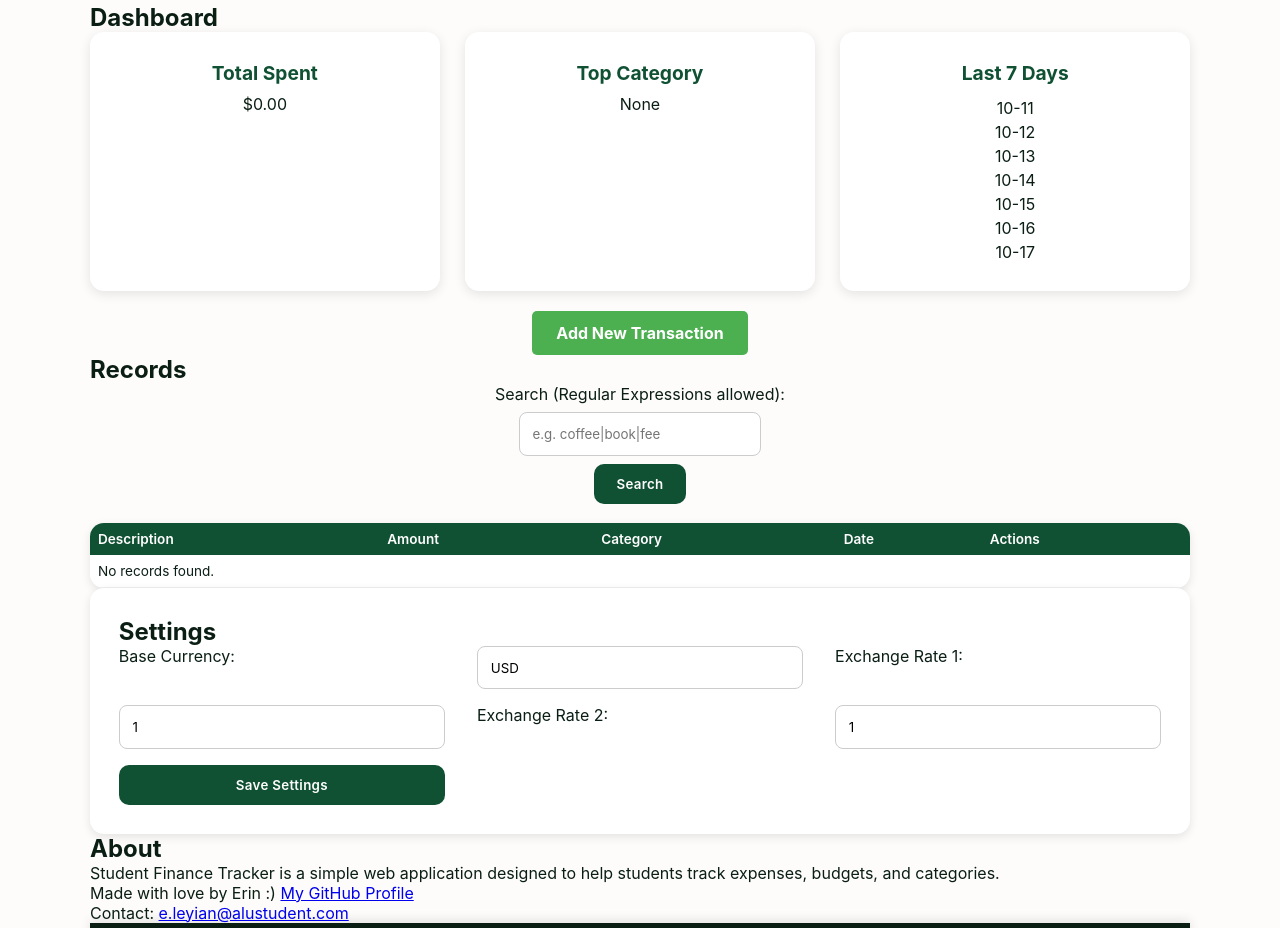
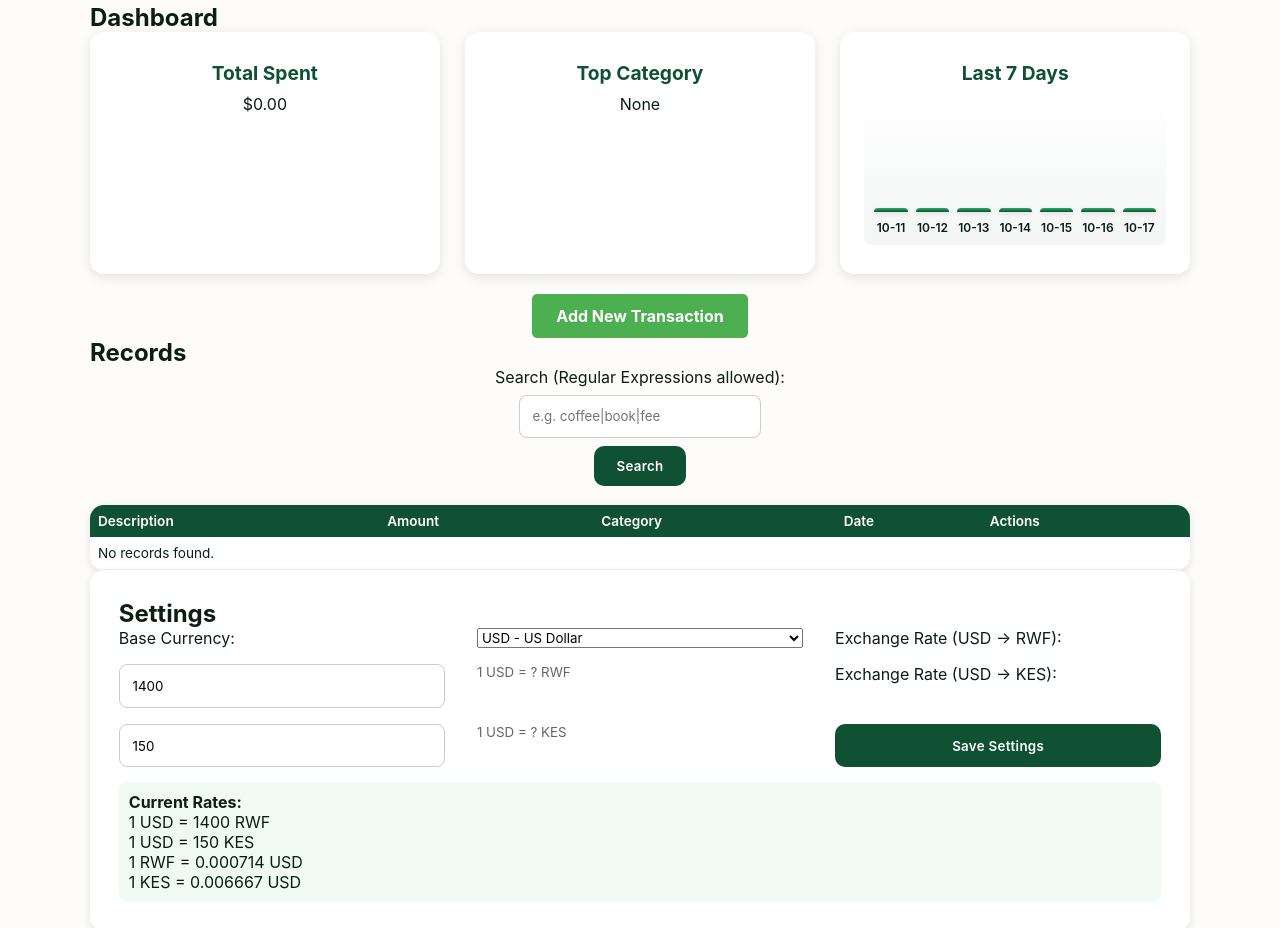
Before and after one commit to erin-leyian/student-finance-tracker, a plain HTML site: page index.html in a window 1280 px wide. Shown: the part 326-1254 px from the top of the page. Drawn offline with Linux system fonts and the light colour scheme.

Commit message:
settings functionality

````diff
--- a/index.html
+++ b/index.html
@@ -106,21 +106,29 @@
   <h2 id="settings-title">Settings</h2>
   <form id="settings-form">
     <label for="base-currency">Base Currency:</label>
-    <input
-      type="text"
-      id="base-currency"
-      placeholder="e.g. USD, RWF, KES"
-    />
+    <select id="base-currency">
+      <option value="USD">USD - US Dollar</option>
+      <option value="RWF">RWF - Rwandan Franc</option>
+      <option value="KES">KES - Kenyan Shilling</option>
+    </select>
 
-    <label for="rate1">Exchange Rate 1:</label>
-    <input type="number" id="rate1" placeholder="e.g. 1.2" step="0.01" />
+    <label for="rate1">Exchange Rate (USD → RWF):</label>
+    <input type="number" id="rate1" placeholder="e.g. 1400" step="0.01" />
+    <small style="color: #666;">1 USD = ? RWF</small>
 
-    <label for="rate2">Exchange Rate 2:</label>
-    <input type="number" id="rate2" placeholder="e.g. 0.9" step="0.01" />
+    <label for="rate2">Exchange Rate (USD → KES):</label>
+    <input type="number" id="rate2" placeholder="e.g. 150" step="0.01" />
+    <small style="color: #666;">1 USD = ? KES</small>
 
     <button type="submit" id="save-settings">Save Settings</button>
   </form>
   <p id="settings-status"></p>
+
+  <!-- Exchange Rate Preview -->
+  <div id="rate-preview" style="margin-top: 15px; padding: 10px; background: #f0f9f4; border-radius: 8px; display: none;">
+    <strong>Current Rates:</strong><br>
+    <span id="preview-text"></span>
+  </div>
 </section>
 
 <section id="about" aria-labelledby="about-title">
--- a/scripts/app.js
+++ b/scripts/app.js
@@ -20,18 +20,15 @@ document.addEventListener("DOMContentLoaded", () => {
       .replaceAll('"', "&quot;")
       .replaceAll("'", "&#039;");
   }
-
-  // ==========================
-  // CURRENCY FUNCTIONS (DEFINE ONCE)
-  // ==========================
+  // CURRENCY FUNCTIONS
 
 // Load settings with defaults
 function loadSettings() {
   const savedSettings = JSON.parse(localStorage.getItem("settings")) || {};
   return {
     baseCurrency: savedSettings.baseCurrency || "USD",
-      rate1: savedSettings.rate1 || 1,
-      rate2: savedSettings.rate2 || 1,
+    rate1: savedSettings.rate1 || 1400, // USD to RWF
+    rate2: savedSettings.rate2 || 150,  // USD to KES
   };
 }
 
@@ -39,21 +36,52 @@ document.addEventListener("DOMContentLoaded", () => {
 function getCurrencySymbol(currencyCode) {
   const symbols = {
     USD: '$',
-      RWF: 'FRw',
+    RWF: 'Rwf',
     KES: 'KSh'
   };
   return symbols[currencyCode.toUpperCase()] || '$';
 }
 
-  // Format amount with currency
-  function formatCurrency(amount, currency = "USD") {
-    const symbol = getCurrencySymbol(currency);
-    return `${symbol}${Number(amount).toFixed(2)}`;
+// Convert amount from USD (base storage) to display currency
+function convertCurrency(amountInUSD, targetCurrency) {
+  const settings = loadSettings();
+
+  switch(targetCurrency.toUpperCase()) {
+    case 'USD':
+      return amountInUSD;
+    case 'RWF':
+      return amountInUSD * settings.rate1;
+    case 'KES':
+      return amountInUSD * settings.rate2;
+    default:
+      return amountInUSD;
+  }
 }
 
-  // ==========================
+// Convert amount from any currency back to USD (for storage)
+function convertToUSD(amount, fromCurrency) {
+  const settings = loadSettings();
+
+  switch(fromCurrency.toUpperCase()) {
+    case 'USD':
+      return amount;
+    case 'RWF':
+      return amount / settings.rate1;
+    case 'KES':
+      return amount / settings.rate2;
+    default:
+      return amount;
+  }
+}
+
+// Format amount with currency conversion
+function formatCurrency(amountInUSD, displayCurrency = "USD") {
+  const converted = convertCurrency(amountInUSD, displayCurrency);
+  const symbol = getCurrencySymbol(displayCurrency);
+  return `${symbol}${Number(converted).toFixed(2)}`;
+}
+
   // RENDER FUNCTIONS
-  // ==========================
 
   function renderRecords() {
     const records = getRecords();
@@ -149,15 +177,19 @@ document.addEventListener("DOMContentLoaded", () => {
 
   const today = new Date();
   const days = [];
+
+  // Generate last 7 days
   for (let i = 6; i >= 0; i--) {
     const d = new Date(today);
     d.setDate(today.getDate() - i);
     days.push(d.toISOString().split("T")[0]);
   }
 
+  // Initialize totals for each day
   const totalsByDate = {};
   days.forEach(d => totalsByDate[d] = 0);
 
+  // Sum amounts for each day
   records.forEach(r => {
     if (!r.date) return;
     if (totalsByDate.hasOwnProperty(r.date)) {
@@ -165,29 +197,46 @@ document.addEventListener("DOMContentLoaded", () => {
     }
   });
 
+  // Clear previous chart
   chartContainer.innerHTML = "";
+
+  // Find max value for scaling
+  const maxAmount = Math.max(...Object.values(totalsByDate), 1);
+
+  // Create chart container
   const chart = document.createElement("div");
   chart.className = "bar-chart";
 
   const settings = loadSettings();
 
+  // Create bars for each day
   Object.entries(totalsByDate).forEach(([date, amount]) => {
     const barWrap = document.createElement("div");
     barWrap.className = "bar-wrap";
+
     const bar = document.createElement("div");
     bar.className = "bar";
-      bar.style.height = `${Math.max(4, amount * 0.25)}px`;
+
+    // Scale bar height (min 4px, max 140px)
+    const heightPercentage = (amount / maxAmount) * 100;
+    const barHeight = Math.max(4, (heightPercentage / 100) * 140);
+    bar.style.height = `${barHeight}px`;
+
+    // Tooltip
     bar.title = `${formatCurrency(amount, settings.baseCurrency)} on ${date}`;
+
+    // Date label (show month-day)
     const label = document.createElement("div");
     label.className = "bar-label";
-      label.textContent = date.slice(5);
+    label.textContent = date.slice(5); // MM-DD
+
     barWrap.appendChild(bar);
     barWrap.appendChild(label);
     chart.appendChild(barWrap);
   });
+
   chartContainer.appendChild(chart);
 }
-
   function refreshAll() {
     renderRecords();
     renderSummary();
@@ -213,40 +262,59 @@ document.addEventListener("DOMContentLoaded", () => {
     });
   }
 
-  // ==========================
   // SETTINGS FUNCTIONALITY
-  // ==========================
+
 const baseCurrencyInput = document.getElementById("base-currency");
 const rate1Input = document.getElementById("rate1");
 const rate2Input = document.getElementById("rate2");
 const settingsForm = document.getElementById("settings-form");
 const settingsStatus = document.getElementById("settings-status");
+const ratePreview = document.getElementById("rate-preview");
+const previewText = document.getElementById("preview-text");
 
 // Validate currency input
-  function validateCurrency(input) {
-    const value = input.value.trim().toUpperCase();
+function validateCurrency(select) {
+  const value = select.value.trim().toUpperCase();
   const isValid = /^(USD|RWF|KES)$/.test(value);
 
-    if (!isValid && value !== "") {
-      input.style.borderColor = "red";
+  if (!isValid) {
+    select.style.borderColor = "red";
     if (settingsStatus) {
-        settingsStatus.textContent = "❌ Invalid currency. Use USD, RWF, or KES only.";
+      settingsStatus.textContent = " Invalid currency. Use USD, RWF, or KES only.";
       settingsStatus.style.color = "red";
     }
     return false;
   }
 
-    input.style.borderColor = "green";
+  select.style.borderColor = "green";
   if (settingsStatus) {
     settingsStatus.textContent = "";
   }
   return true;
 }
 
+// Update rate preview
+function updateRatePreview() {
+  if (!ratePreview || !previewText) return;
+
+  const rate1 = parseFloat(rate1Input.value) || 1400;
+  const rate2 = parseFloat(rate2Input.value) || 150;
+
+  previewText.innerHTML = `
+    1 USD = ${rate1} RWF<br>
+    1 USD = ${rate2} KES<br>
+    1 RWF = ${(1/rate1).toFixed(6)} USD<br>
+    1 KES = ${(1/rate2).toFixed(6)} USD
+  `;
+
+  ratePreview.style.display = "block";
+}
+
 // Update ALL currency displays in the app
 function updateAllCurrencyDisplays() {
   const settings = loadSettings();
   console.log(`Updating currency displays to: ${settings.baseCurrency}`);
+  console.log(`Exchange rates - USD→RWF: ${settings.rate1}, USD→KES: ${settings.rate2}`);
 
   // Refresh everything to ensure consistency
   refreshAll();
@@ -262,11 +330,17 @@ document.addEventListener("DOMContentLoaded", () => {
 
   // Apply current currency on page load
   updateAllCurrencyDisplays();
+  updateRatePreview();
 
-    // Currency validation on input
-    baseCurrencyInput.addEventListener("input", () => {
+  // Currency validation on change
+  baseCurrencyInput.addEventListener("change", () => {
     validateCurrency(baseCurrencyInput);
+    updateRatePreview();
   });
+
+  // Update preview when rates change
+  rate1Input.addEventListener("input", updateRatePreview);
+  rate2Input.addEventListener("input", updateRatePreview);
 
   // Save settings with form submission
   settingsForm.addEventListener("submit", (e) => {
@@ -279,31 +353,25 @@ document.addEventListener("DOMContentLoaded", () => {
 
     const settings = {
       baseCurrency: baseCurrencyInput.value.trim().toUpperCase(),
-        rate1: parseFloat(rate1Input.value) || 1,
-        rate2: parseFloat(rate2Input.value) || 1,
+      rate1: parseFloat(rate1Input.value) || 1400,
+      rate2: parseFloat(rate2Input.value) || 150,
     };
 
     localStorage.setItem("settings", JSON.stringify(settings));
 
     if (settingsStatus) {
-        settingsStatus.textContent = "✅ Settings saved successfully! Currency updated across the app.";
+      settingsStatus.textContent = "✅ Settings saved! All amounts converted to " + settings.baseCurrency;
       settingsStatus.style.color = "green";
     }
 
     // Update ALL currency displays
     updateAllCurrencyDisplays();
+    updateRatePreview();
 
-      // Clear status after 3 seconds
+    // Clear status after 4 seconds
     setTimeout(() => {
       if (settingsStatus) settingsStatus.textContent = "";
-      }, 3000);
-    });
-
-    // Also save on individual input changes (optional)
-    [rate1Input, rate2Input].forEach(input => {
-      input.addEventListener("change", () => {
-        settingsForm.dispatchEvent(new Event('submit'));
-      });
+    }, 4000);
   });
 }
 
--- a/styles/styles.css
+++ b/styles/styles.css
@@ -330,3 +330,85 @@ footer {
   .cards { grid-template-columns: repeat(3, 1fr); gap: 1.6rem; }
   #settings form { grid-template-columns: 1fr 1fr 1fr; }
 }
+/* === Bar Chart Styling === */
+.bar-chart {
+  display: flex;
+  align-items: flex-end;
+  justify-content: space-around;
+  height: 150px;
+  gap: 8px;
+  padding: 10px;
+  background: linear-gradient(to top, rgba(15, 81, 50, 0.05) 0%, transparent 100%);
+  border-radius: 8px;
+  margin-top: 10px;
+}
+
+.bar-wrap {
+  display: flex;
+  flex-direction: column;
+  align-items: center;
+  flex: 1;
+  min-width: 30px;
+}
+
+.bar {
+  width: 100%;
+  max-width: 50px;
+  background: linear-gradient(to top, var(--primary), var(--primary-light));
+  border-radius: 4px 4px 0 0;
+  transition: all 0.3s ease;
+  cursor: pointer;
+  box-shadow: 0 2px 4px rgba(0, 0, 0, 0.1);
+  min-height: 4px;
+}
+
+.bar:hover {
+  background: linear-gradient(to top, var(--primary-light), var(--accent));
+  transform: translateY(-4px);
+  box-shadow: 0 4px 8px rgba(15, 81, 50, 0.3);
+}
+
+.bar-label {
+  margin-top: 8px;
+  font-size: 0.75rem;
+  color: var(--text-dark);
+  font-weight: 600;
+  text-align: center;
+}
+
+/* Empty state */
+.bar-chart p {
+  text-align: center;
+  color: #999;
+  font-style: italic;
+  width: 100%;
+}
+
+/* Responsive adjustments */
+@media (max-width: 768px) {
+  .bar-chart {
+    height: 120px;
+    gap: 4px;
+  }
+
+  .bar {
+    max-width: 35px;
+  }
+
+  .bar-label {
+    font-size: 0.65rem;
+  }
+}
+
+/* Exchange Rate Preview */
+#rate-preview {
+  animation: fadeIn 0.4s ease;
+}
+
+@keyframes fadeIn {
+  from { opacity: 0; transform: translateY(-10px); }
+  to { opacity: 1; transform: translateY(0); }
+}
+```
+
+---
````
Lines whose indentation alone changed are shown as unchanged.
